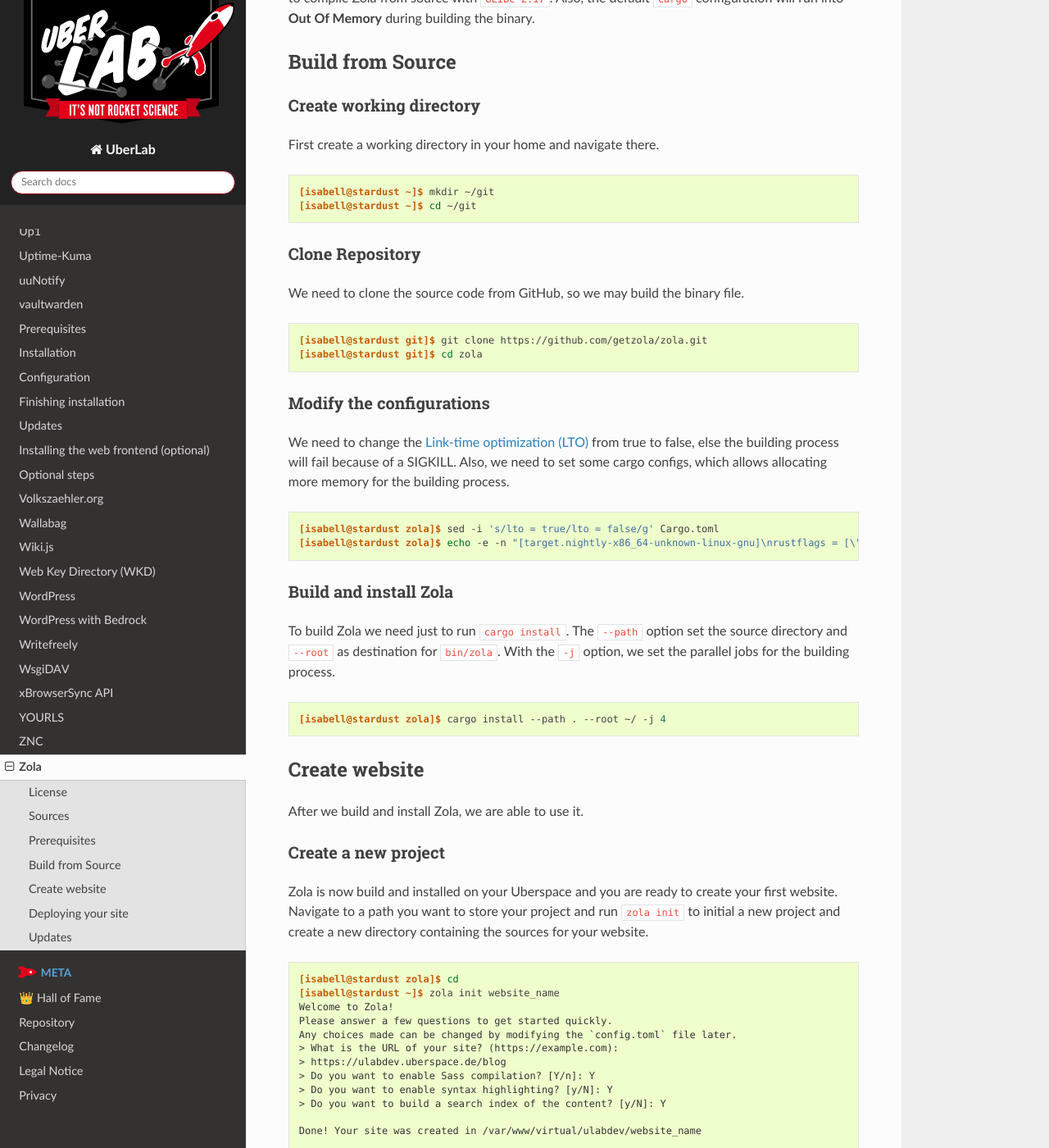
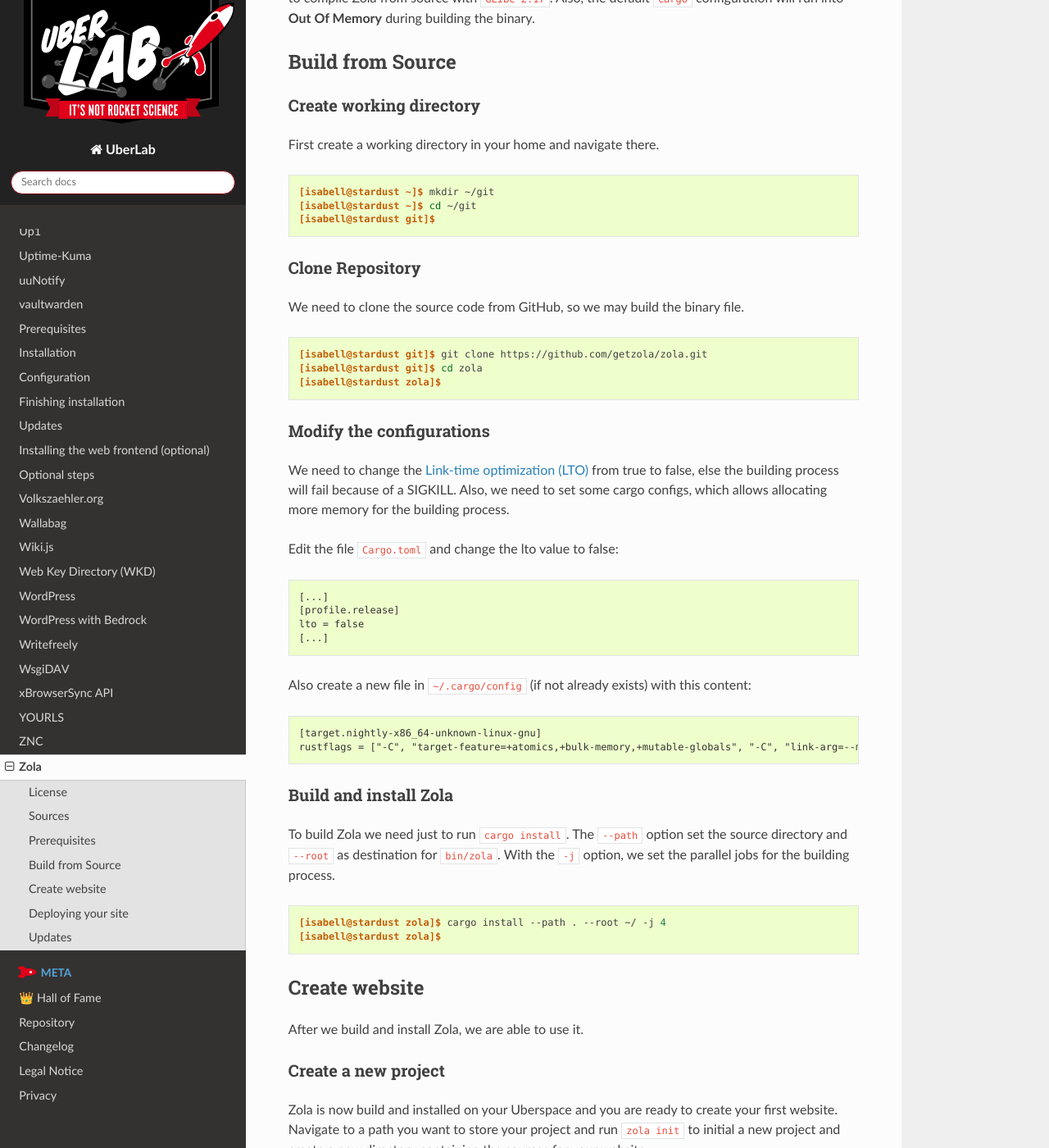
Before and after one commit to Uberspace/lab, a Sphinx documentation site: the page built from source/guide_zola.rst, in a window 1280 px wide and 1400 px high, scrolled down 1172 px. Shown: the whole window at 82% size. Built offline with Sphinx 7.4.7 and the Read the Docs theme 2.0.0, drawn with Linux system fonts in a browser that asks for light colours; some of the changed text lies outside the part shown.

Commit message:
Update guide_zola.rst
removed inplace change with sed or echo commands with edit/create files.

```diff
--- a/source/guide_zola.rst
+++ b/source/guide_zola.rst
@@ -45,6 +45,7 @@
 
   [isabell@stardust ~]$ mkdir ~/git
   [isabell@stardust ~]$ cd ~/git
+  [isabell@stardust git]$
 
 Clone Repository
 ----------------
@@ -55,6 +56,7 @@
 
   [isabell@stardust git]$ git clone https://github.com/getzola/zola.git
   [isabell@stardust git]$ cd zola
+  [isabell@stardust zola]$
 
 Modify the configurations
 ------------------------
@@ -62,10 +64,21 @@
 We need to change the `Link-time optimization (LTO) <https://nnethercote.github.io/perf-book/build-configuration.html#link-time-optimization>`_ from true to false, else the building process will fail because of a SIGKILL.
 Also, we need to set some cargo configs, which allows allocating more memory for the building process.
 
+Edit the file ``Cargo.toml`` and change the lto value to false:
+
 ::
 
-  [isabell@stardust zola]$ sed -i 's/lto = true/lto = false/g' Cargo.toml
-  [isabell@stardust zola]$ echo -e -n "[target.nightly-x86_64-unknown-linux-gnu]\nrustflags = [\"-C\", \"target-feature=+atomics,+bulk-memory,+mutable-globals\", \"-C\", \"link-arg=--max-memory=8589934592\"]" > ~/.cargo/config
+  [...]
+  [profile.release]
+  lto = false
+  [...]
+
+Also create a new file in ``~/.cargo/config`` (if not already exists) with this content:
+
+::
+
+  [target.nightly-x86_64-unknown-linux-gnu]
+  rustflags = ["-C", "target-feature=+atomics,+bulk-memory,+mutable-globals", "-C", "link-arg=--max-memory=8589934592"]
 
 Build and install Zola
 ----------------------
@@ -75,6 +88,7 @@
 ::
 
   [isabell@stardust zola]$ cargo install --path . --root ~/ -j 4
+  [isabell@stardust zola]$
 
 Create website
 ==============
@@ -106,7 +120,7 @@
 
   Get started by moving into the directory and using the built-in server: `zola serve`
   Visit https://www.getzola.org for the full documentation.
-
+  [isabell@stardust ~]$
 Add theme
 ---------
 
@@ -116,6 +130,7 @@
 
  [isabell@stardust ~]$ cd ~/website_name/themes
  [isabell@stardust themes]$ git clone ``<theme repository URL>``
+ [isabell@stardust themes]$
 
 A list of themes are on the official `Zola Website <https://www.getzola.org/themes/>`_.
 
@@ -129,17 +144,17 @@
   remote: Total 158 (delta 18), reused 17 (delta 17), pack-reused 135
   Receiving objects: 100% (158/158), 1.64 MiB | 21.75 MiB/s, done.
   Resolving deltas: 100% (57/57), done.
+  [isabell@stardust themes]$
 
 Using a theme
 -------------
 
 After you cloned a theme's repository, you need to tell Zola to use the ``theme``, by setting it in the `configuration file <https://www.getzola.org/documentation/getting-started/configuration/>`_.
 The theme name has to be the name of the directory you cloned the theme in.
-Insert above the ``[markdown]`` block the configuration ``theme = "<theme_name>"``.
+Edit ``~/website_name/config.toml`` and insert above the ``[markdown]`` block the configuration ``theme = "<theme_name>"``.
 
 ::
 
-  [isabell@stardust themes]$ $EDITOR ~/website_name/config.toml
   # The URL the site will be built for
   base_url = "https://ulabdev.uber.space/blog"
 
@@ -174,6 +189,7 @@
 
   [isabell@stardust themes]$ cd ..
   [isabell@stardust website_name]$ $EDITOR content/_index.md
+  [isabell@stardust website_name]$
 
   +++
   +++
@@ -189,6 +205,7 @@
 ::
 
   [isabell@stardust website_name]$ zola build -o ~/html/blog
+  [isabell@stardust website_name]$
 
 Navigate your Browser to your installation URL ``https://isabell.uber.space/blog`` and check your new website.
 
@@ -202,6 +219,7 @@
   [isabell@stardust ~]$ cd git/zola
   [isabell@stardust zola]$ git pull
   [isabell@stardust zola]$ cargo install --path . --root ~/ -j 4
+  [isabell@stardust zola]$
 
 .. _Git: https://git-scm.com/book/en/v2/Getting-Started-Installing-Git/
 .. _Zola: https://getzola.org
```
